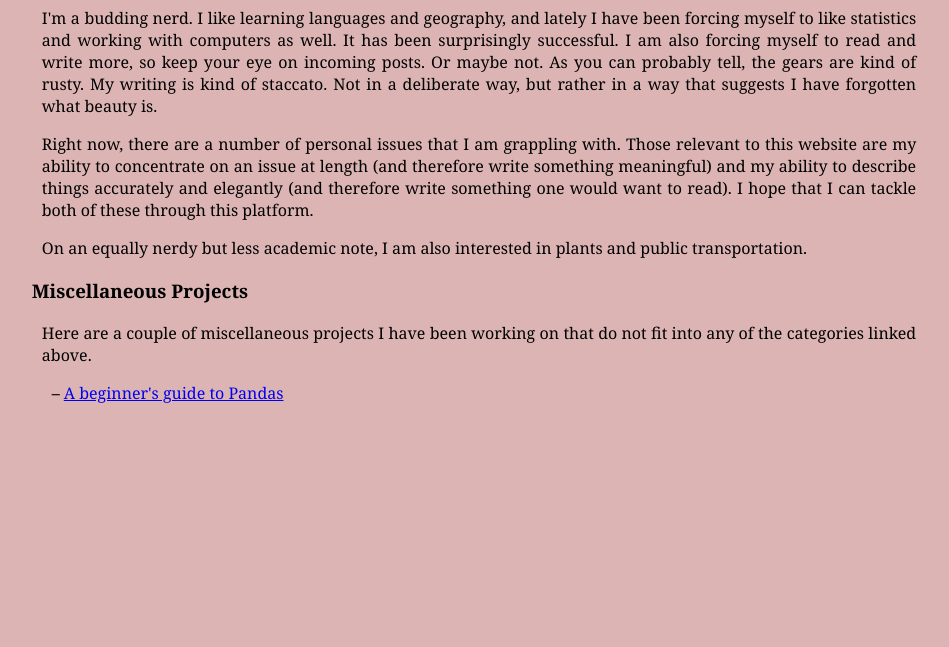
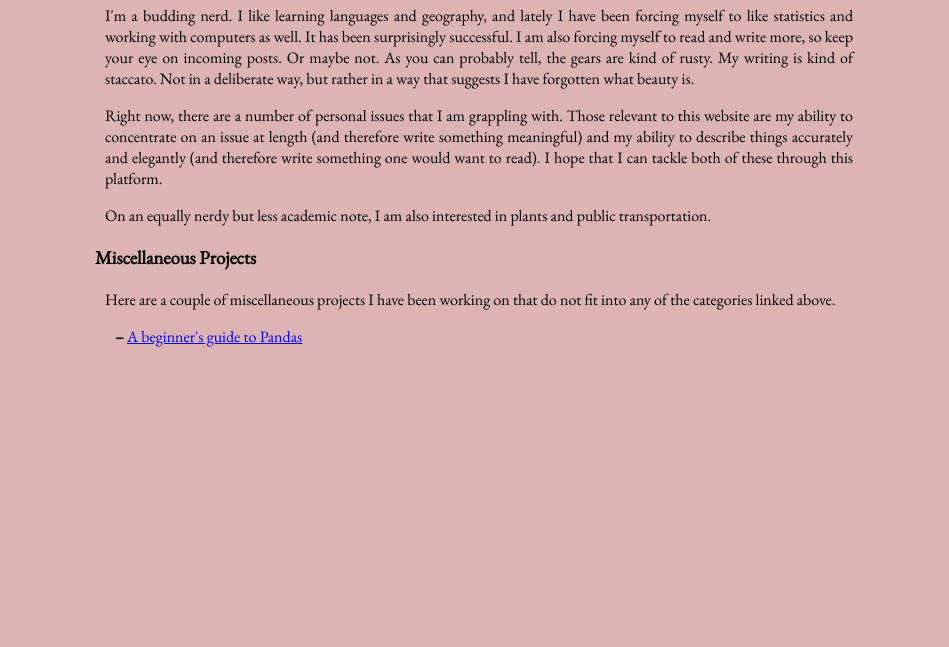
Before and after one commit to ai-no-uta/ai-no-uta.github.io, a plain HTML site: page index.html in a window 1280 px wide. Shown: the part 153-800 px from the top of the page, without its empty margins (161-1110 px from the left). Drawn offline with Linux system fonts and the light colour scheme.

Commit message:
Added fonts

```diff
--- a/style.css
+++ b/style.css
@@ -1,3 +1,16 @@
+@font-face {
+      font-family: 'EB Garamond';
+      src: url('/fonts/EBGaramond-Italic-VariableFont_wght.woff2') format('woff2');
+      font-weight: normal;
+      font-style: italic;
+    }
+@font-face {
+      font-family: 'EB Garamond';
+      src: url('/fonts/EBGaramond-VariableFont_wght.woff2') format('woff2');
+      font-weight: normal;
+      font-style: normal;
+    }
+
 body {
     margin-top: 40px;
     margin-left: 80px;
```
Also changed, not shown: fonts/EBGaramond-Italic-VariableFont_wght.woff2 (added), fonts/EBGaramond-VariableFont_wght.woff2 (added).
